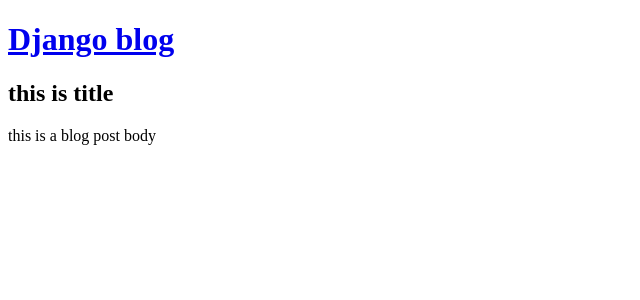
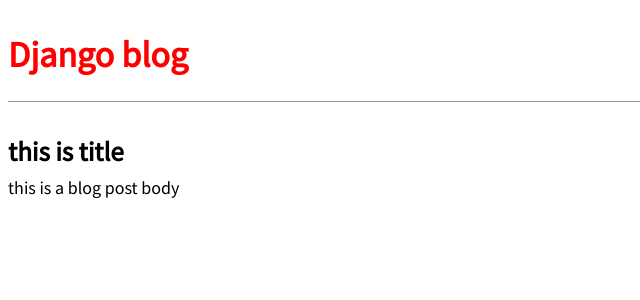
Before and after one commit to alimozzamandurjoy/Learning-Django-, a Django app: page /post/1/ in a window 1280 px wide. Shown: the top 300 px of the page, without its empty margins (0-640 px from the left). Run offline with Django 3.2, Linux system fonts and the light colour scheme; data comes from the database, SQL or seed files in the repository; both versions use the stored data as it was after the commit.

Commit message:
updating

```diff
--- /dev/null
+++ b/Django Day 4 blog app/blog_post/blog/static/css/base.css
@@ -0,0 +1,44 @@
+
+body {
+    font-family: 'Source Sans Pro', sans-serif;
+    font-size: 18px;
+}
+
+header {
+    border-bottom: 1px solid #999;
+    margin-bottom: 2rem;
+    display: flex;
+}
+
+header h1 a {
+    color: red;
+    text-decoration: none;
+}
+
+.nav-left {
+    margin-right: auto;
+}
+.nav-right {
+    display: flex;
+    padding-top: 2rem;
+}
+.post-entry {
+    margin-bottom: 2rem;
+}
+
+.post-entry h2 {
+    margin: 0.5rem 0;
+}
+
+.post-entry h2 a,
+.post-entry h2 a:visited {
+    color: blue;
+    text-decoration: none;
+}
+.post-entry p {
+    margin: 0;
+    font-weight: 400;
+}
+.post-entry h2 a:hover {
+    color: red;
+    }
--- a/Django Day 4 blog app/blog_post/blog/templates/base.html
+++ b/Django Day 4 blog app/blog_post/blog/templates/base.html
@@ -1,11 +1,19 @@
+{% load static %}
+
 <!DOCTYPE html>
 <html lang="en">
 <head>
     <meta charset="UTF-8">
     <meta http-equiv="X-UA-Compatible" content="IE=edge">
     <meta name="viewport" content="width=device-width, initial-scale=1.0">
-    <title>Blog app</title>
+    <title>Django blog</title>
+    <link href="https://fonts.googleapis.com/css?family=Source+Sans+Pro:ǓǏǏ"
+    rel="stylesheet">
+
+    <link href="{% static 'css/base.css' %}" rel="stylesheet">
 </head>
+
+
 <body>
     <header>
         <h1><a href="{% url 'home' %}">Django blog</a></h1>
--- a/Django Day 4 blog app/blog_post/blog_post/settings.py
+++ b/Django Day 4 blog app/blog_post/blog_post/settings.py
@@ -126,3 +126,5 @@
 # https://docs.djangoproject.com/en/3.2/ref/settings/#default-auto-field
 
 DEFAULT_AUTO_FIELD = 'django.db.models.BigAutoField'
+
+STATICFILES_DIRS = [os.path.join(BASE_DIR, 'static')]
```
Also changed, not shown: Django Day 4 blog app/blog_post/db.sqlite3.
